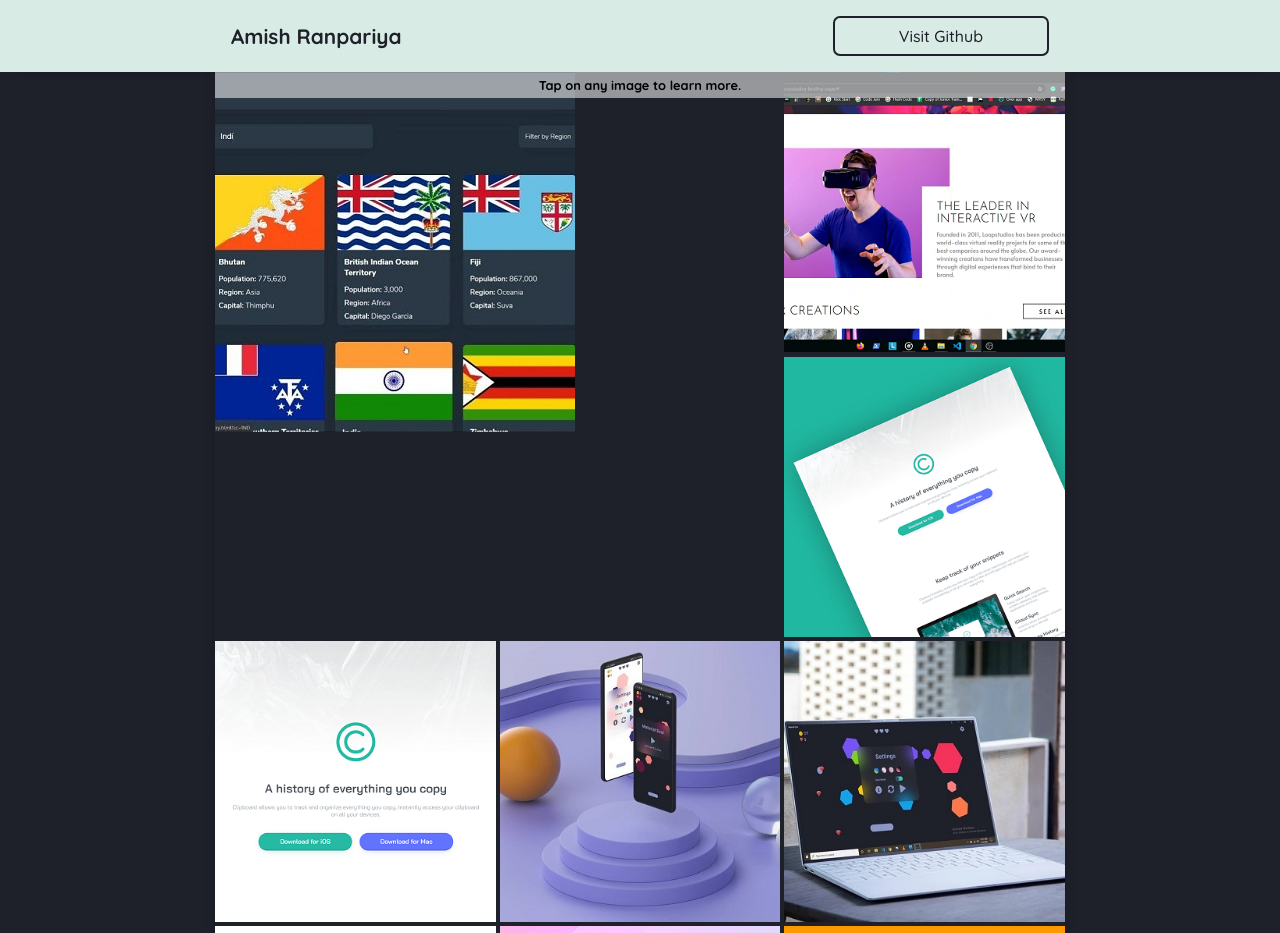
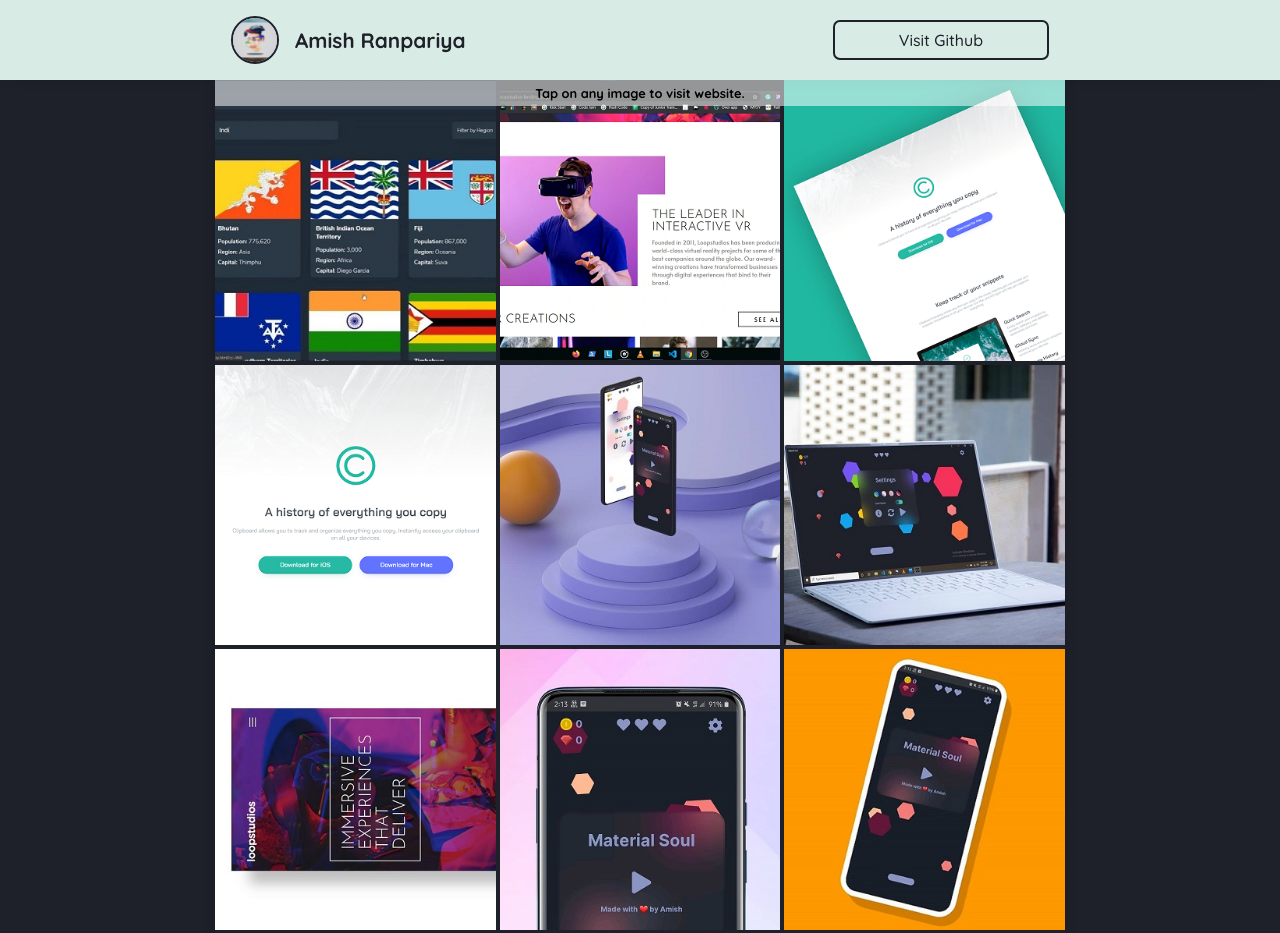
Before and after one commit to AmishRanpariya/linkinbio, a plain HTML site: page index.html in a window 1280 px wide. Shown: the top 933 px of the page. Drawn offline with Linux system fonts and the light colour scheme; files whose address does not match are found by name.

Commit message:
style updated (profile picture added)

```diff
--- a/index.css
+++ b/index.css
@@ -34,7 +34,17 @@
 body {
 	background-color: var(--primary-col);
 }
-
+.heading {
+	display: flex;
+	align-items: center;
+	gap: 1rem;
+}
+.heading img {
+	width: 3rem;
+	aspect-ratio: 1/1;
+	border-radius: 50%;
+	border: 2px solid var(--primary-col);
+}
 .note {
 	position: fixed;
 	width: 100%;
@@ -58,13 +68,14 @@ h2,
 a {
 	color: var(--primary-col);
 	text-decoration: none;
+	line-height: 1;
 }
 
 .btn {
 	display: inline-block;
 	text-align: center;
 	background-color: var(--secondary-color);
-	padding: 0.5rem 5vw;
+	padding: 0.6rem 5vw;
 	border-radius: 0.43rem;
 	border: 2px solid var(--primary-col);
 }
@@ -86,18 +97,12 @@ a {
 	align-items: center;
 	margin: auto;
 	margin-bottom: 5rem;
-	/* padding: 1%; */
 	box-shadow: 0 0 15px -5px #00000055;
 }
 
 .container a img {
 	transition: all 0.2s ease-in-out;
 	max-width: 100%;
-}
-.container a:nth-child(1) {
-	/* width: 50%; */
-	grid-row: span 2;
-	grid-column: span 2;
 }
 
 .container a {
--- a/index.html
+++ b/index.html
@@ -79,7 +79,8 @@
 		<noscript>You need to enable JavaScript to run this app.</noscript>
 		<nav class="navbar">
 			<div class="nav-container">
-				<a href="https://www.instagram.com/amish_ranpariya/">
+				<a class="heading" href="https://www.instagram.com/amish_ranpariya/">
+					<img src="./asset/amish_profile.jpg" alt="profile picture" />
 					<h2>Amish Ranpariya</h2>
 				</a>
 				<a class="btn links" href="https://github.com/AmishRanpariya">
@@ -87,7 +88,9 @@
 				</a>
 			</div>
 		</nav>
-		<div class="note"><p class="noteP">Tap on any image to learn more.</p></div>
+		<div class="note">
+			<p class="noteP">Tap on any image to visit website.</p>
+		</div>
 		<div class="container"></div>
 		<script src="main.js"></script>
 	</body>
```
Also changed, not shown: asset/amish_profile.jpg (added).
